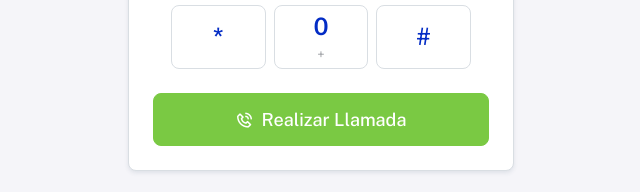
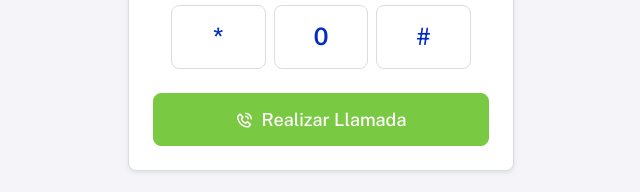
Before and after one commit to cesar0012/twilio, a plain HTML site: page frontend/index.html in a window 1280 px wide. Shown: the part 479-671 px from the top of the page, 319-959 px from the left. Drawn offline with nearby package versions, Linux system fonts and the light colour scheme; some packages are replaced by stand-ins of ours; a script that the page names is missing.

Commit message:
fix(frontend): remove redundant '+' symbol from dialpad button

```diff
--- a/frontend/index.html
+++ b/frontend/index.html
@@ -199,7 +199,7 @@
                                                             <button class="btn btn-outline-primary dialpad-btn w-100" data-digit="0">
                                                                 <div class="d-flex flex-column align-items-center">
                                                                     <span class="fs-4 fw-bold">0</span>
-                                                                    <small class="text-muted">+</small>
+
                                                                 </div>
                                                             </button>
                                                         </div>
```
